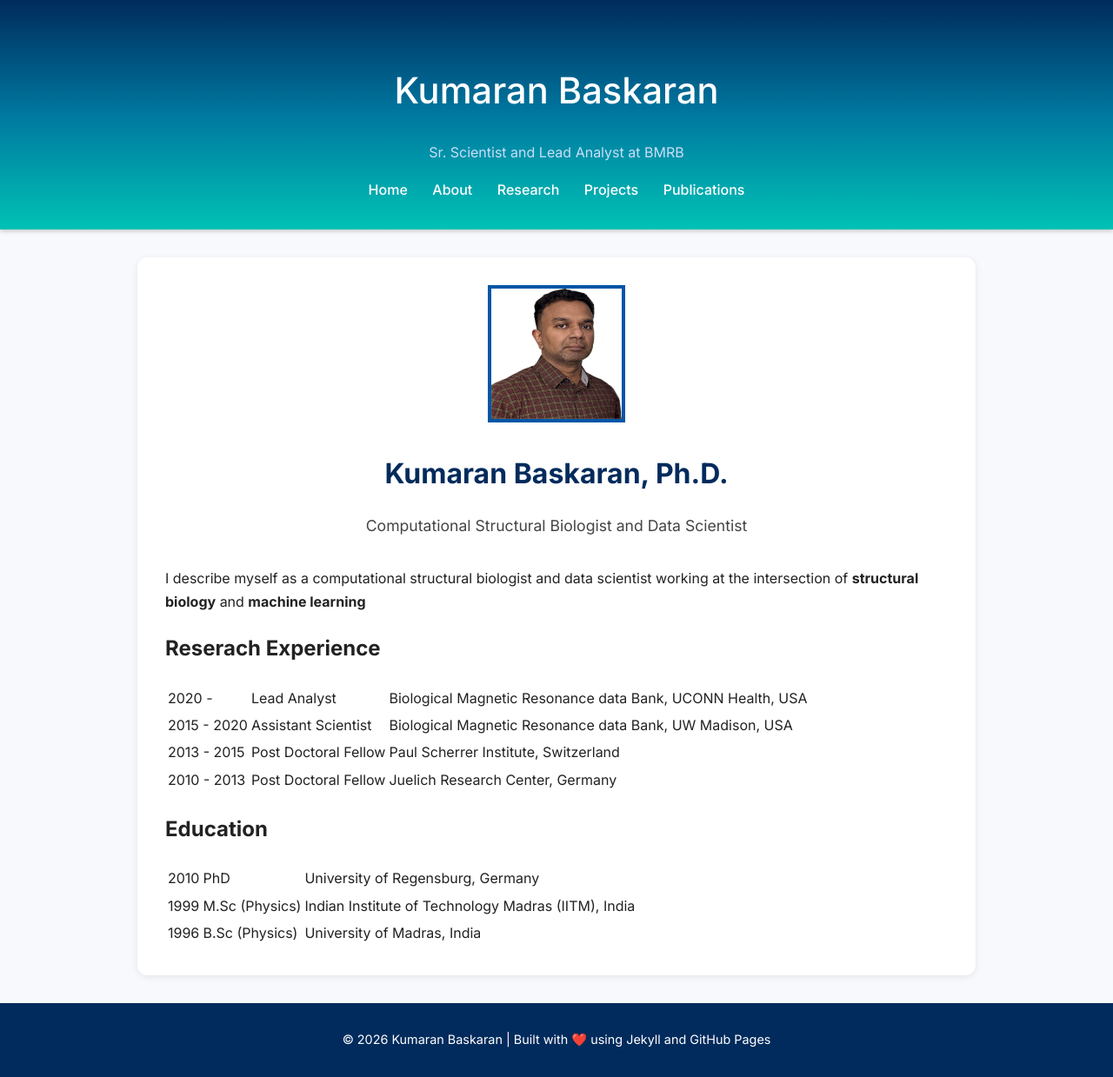
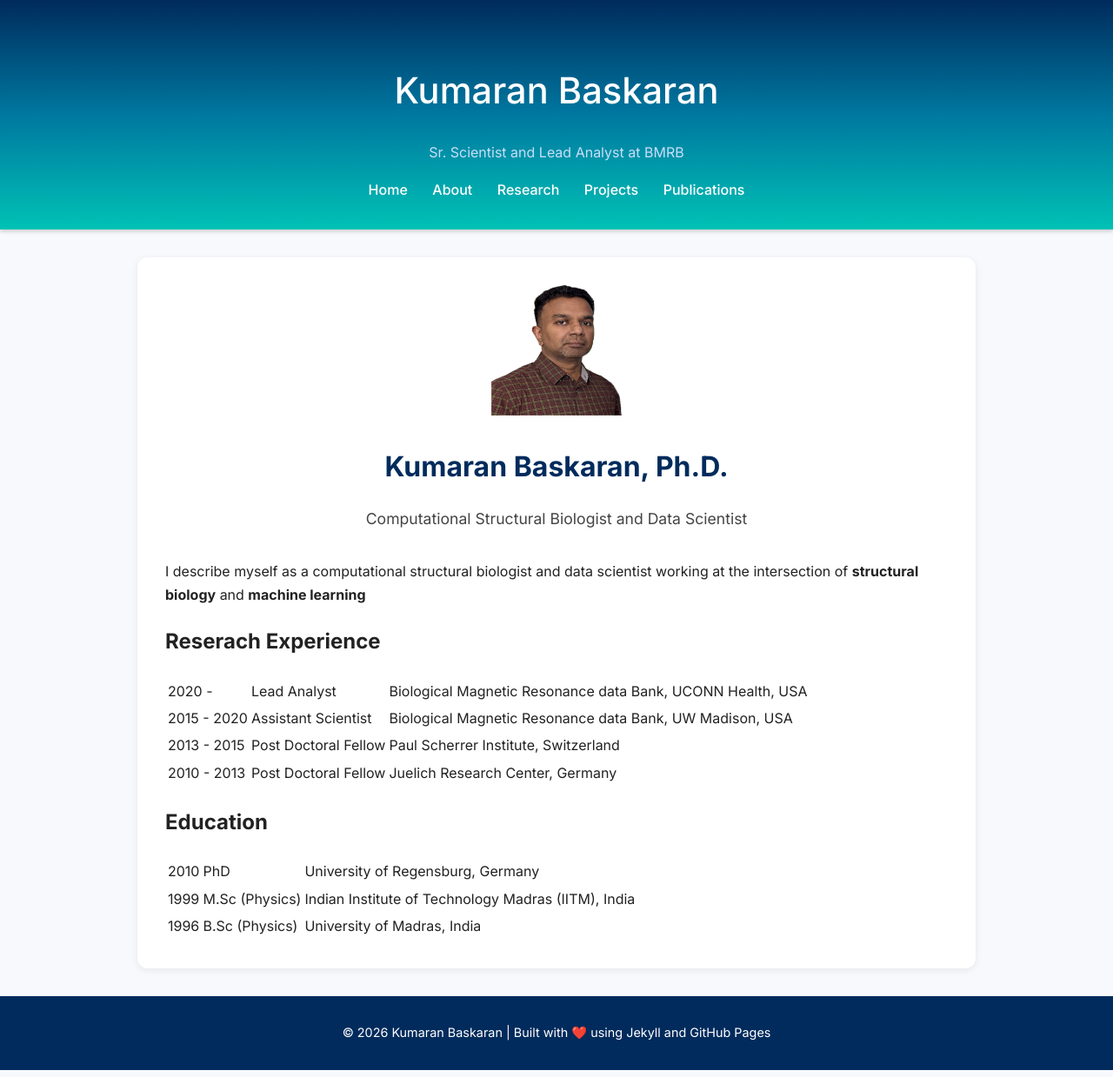
Before and after one commit to kumar-physics/kumar-physics.github.io, a Jekyll site: the page built from about.md, in a window 1280 px wide. Shown: the whole page at 87% size. Built offline with Jekyll 4.4.1, drawn with Linux system fonts in a browser that asks for light colours.

Commit message:
picture border removed

```diff
--- a/assets/style.css
+++ b/assets/style.css
@@ -72,7 +72,7 @@ main.content {
   width: 150px;
   height: 150px;
   border-radius: 0;
-  border: 4px solid #0056a6;
+  border: none;
   margin-bottom: 1rem;
 }
 
```
